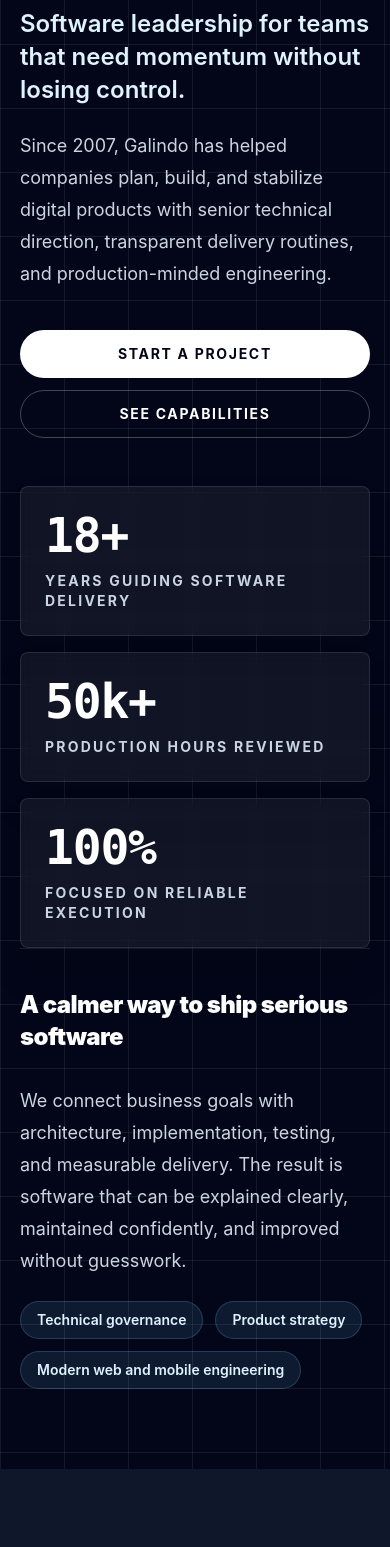
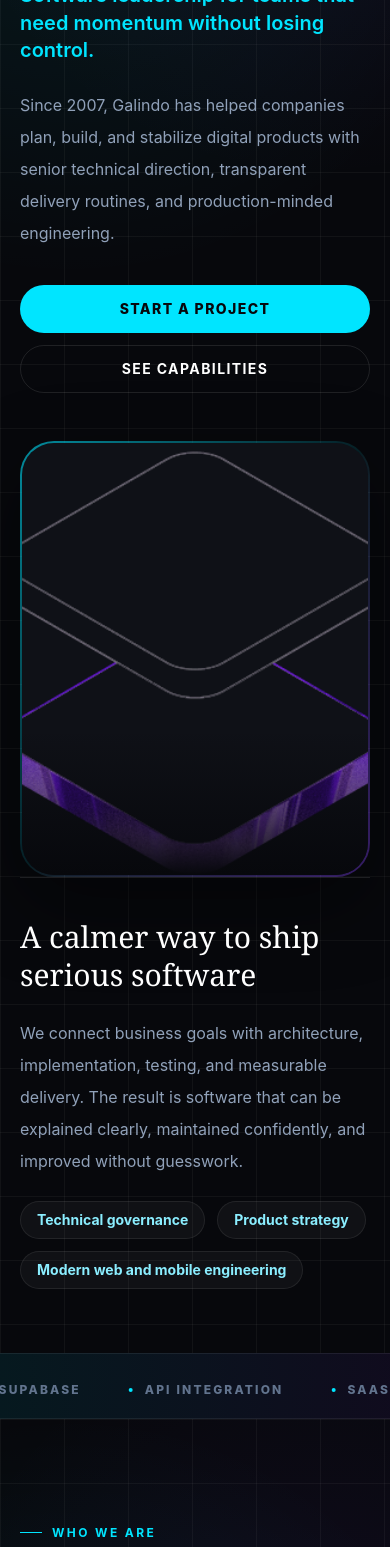
Before and after one commit to galindo-consulting-group/galindo-consulting-redesign, a React (Vite) app: page / in a window 390 px wide. Shown: the part 340-1887 px from the top of the page. Built offline with nearby package versions, Linux system fonts and the light colour scheme.

Commit message:
feat(ui): implement multi-language support and redesign core sections using portfolio layout guidelines

```diff
--- a/src/App.tsx
+++ b/src/App.tsx
@@ -5,10 +5,13 @@
 import ContactUs from "./components/ContactUs";
 import Footer from "./components/Footer";
 import NavBar from "./components/NavBar";
+import { useRevealOnScroll } from "./hooks/useRevealOnScroll";
 
 function App() {
+  useRevealOnScroll();
+
   return (
-    <main className="min-h-screen bg-white text-slate-950 antialiased">
+    <main className="min-h-screen bg-[#07080c] text-slate-100 antialiased">
       <NavBar />
       <Introduction />
       <AboutUs />
--- a/src/components/AboutUs.tsx
+++ b/src/components/AboutUs.tsx
@@ -17,22 +17,22 @@
   const { t } = useLanguage();
 
   return (
-    <section id="about" className="bg-slate-900 px-5 py-20 text-slate-100 sm:px-6 md:py-24 lg:px-10">
-      <div className="mx-auto max-w-7xl">
+    <section id="about" className="gcg-shell reveal bg-[#07080c] px-5 py-24 text-slate-100 sm:px-6 lg:px-10">
+      <div className="relative z-10 mx-auto max-w-7xl">
         <div className="mb-14 max-w-5xl">
-          <span className="inline-flex rounded-full border border-indigo-400/30 bg-indigo-400/10 px-4 py-2 text-xs font-bold uppercase tracking-[0.18em] text-indigo-200">
+          <span className="gcg-kicker text-xs font-bold uppercase tracking-[0.2em]">
             {t.about.eyebrow}
           </span>
-          <h2 className="mt-6 text-4xl font-black leading-tight tracking-tight text-white sm:text-5xl lg:text-6xl">
+          <h2 className="mt-5 max-w-4xl font-serif text-4xl font-normal leading-tight tracking-tight text-white sm:text-5xl lg:text-6xl">
             {t.about.title}
           </h2>
-          <p className="mt-6 max-w-4xl text-lg leading-8 text-slate-300">
+          <p className="mt-6 max-w-4xl text-lg leading-8 text-slate-400">
             {t.about.description}
           </p>
         </div>
 
-        <div className="mb-6 flex items-center justify-between border-y border-slate-700/70 py-4">
-          <p className="text-sm font-bold uppercase tracking-[0.18em] text-slate-400">
+        <div className="mb-6 flex items-center justify-between border-y border-white/10 py-4">
+          <p className="text-sm font-bold uppercase tracking-[0.18em] text-slate-500">
             {t.about.teamIntro}
           </p>
           <p className="font-mono text-sm text-slate-500">05</p>
@@ -45,26 +45,26 @@
             return (
               <article
                 key={member.name}
-                className="group flex min-h-[520px] flex-col overflow-hidden rounded-lg border border-slate-700 bg-slate-950 shadow-xl shadow-black/20 transition duration-300 hover:-translate-y-1 hover:border-indigo-300/50"
+                className="gcg-card gcg-topline flex min-h-[520px] flex-col overflow-hidden rounded-[18px]"
               >
-                <div className="relative h-72 shrink-0 overflow-hidden bg-slate-800">
+                <div className="relative h-72 shrink-0 overflow-hidden bg-[#0f1117]">
                   <img
                     src={imageData.image}
                     alt={member.name}
-                    className={`h-full w-full object-cover grayscale-[15%] transition duration-700 group-hover:scale-105 group-hover:grayscale-0 ${imageData.imagePlacement}`}
+                    className={`h-full w-full object-cover grayscale-[20%] transition duration-700 group-hover:scale-105 ${imageData.imagePlacement}`}
                   />
-                  <div className="absolute inset-0 bg-gradient-to-t from-slate-950/70 via-transparent to-transparent" />
-                  <span className="absolute left-4 top-4 rounded-full border border-white/20 bg-black/40 px-3 py-1 font-mono text-xs font-bold text-white backdrop-blur">
+                  <div className="absolute inset-0 bg-gradient-to-t from-[#07080c] via-transparent to-transparent" />
+                  <span className="absolute left-4 top-4 rounded-full border border-white/15 bg-black/40 px-3 py-1 font-mono text-xs font-bold text-white backdrop-blur">
                     {String(index + 1).padStart(2, "0")}
                   </span>
                 </div>
 
                 <div className="flex flex-1 flex-col p-5">
-                  <h3 className="text-2xl font-black leading-tight tracking-tight text-white">
+                  <h3 className="font-serif text-2xl font-normal leading-tight tracking-tight text-white">
                     {member.name}
                   </h3>
-                  <p className="mt-2 text-sm font-bold text-indigo-300">{member.role}</p>
-                  <p className="mt-4 text-sm leading-6 text-slate-300">{member.description}</p>
+                  <p className="mt-2 text-sm font-bold text-[#00e5ff]">{member.role}</p>
+                  <p className="mt-4 text-sm leading-6 text-slate-400">{member.description}</p>
                 </div>
               </article>
             );
--- a/src/components/Introduction.tsx
+++ b/src/components/Introduction.tsx
@@ -1,89 +1,107 @@
+import heroImg from "../assets/hero.png";
 import { useLanguage } from "../context/LanguageContext";
+
+const marqueeItems = [
+  "React",
+  "TypeScript",
+  "Supabase",
+  "API Integration",
+  "SaaS Architecture",
+  "Product Strategy",
+  "Analytics",
+  "Automation",
+];
 
 export default function Introduction() {
   const { t } = useLanguage();
+  const loopedItems = [...marqueeItems, ...marqueeItems];
 
   return (
-    <section
-      id="introduction"
-      className="relative overflow-hidden bg-slate-950 px-5 pb-20 pt-24 text-white sm:px-6 sm:pb-24 sm:pt-28 lg:px-10 lg:pb-28"
-    >
-      <div className="absolute inset-0 bg-[linear-gradient(to_right,rgba(148,163,184,0.12)_1px,transparent_1px),linear-gradient(to_bottom,rgba(148,163,184,0.12)_1px,transparent_1px)] bg-[size:4rem_4rem]" />
-      <div className="absolute inset-x-0 top-0 h-40 bg-gradient-to-b from-indigo-500/20 to-transparent" />
-
-      <div className="relative z-10 mx-auto max-w-7xl">
-        <div className="grid min-h-[620px] grid-cols-1 items-center gap-12 lg:grid-cols-[1.15fr_0.85fr]">
+    <>
+      <section id="introduction" className="gcg-shell bg-[#07080c] px-5 pb-16 pt-24 text-white sm:px-6 sm:pt-28 lg:px-10">
+        <div className="relative z-10 mx-auto grid min-h-[760px] max-w-7xl grid-cols-1 items-center gap-12 lg:grid-cols-[1.08fr_0.92fr]">
           <div>
-            <span className="inline-flex rounded-full border border-indigo-300/25 bg-indigo-400/10 px-4 py-2 text-xs font-bold uppercase tracking-[0.18em] text-indigo-200">
+            <span className="gcg-kicker gcg-fade-up gcg-fade-delay-1 text-xs font-bold uppercase tracking-[0.2em]">
               {t.introduction.eyebrow}
             </span>
 
-            <h1 className="mt-8 max-w-5xl text-5xl font-black leading-[0.95] tracking-tight text-white sm:text-6xl lg:text-7xl">
+            <h1 className="gcg-fade-up gcg-fade-delay-2 mt-7 max-w-5xl font-serif text-5xl font-normal leading-[0.95] tracking-tight text-white sm:text-6xl lg:text-7xl">
               {t.introduction.title}
             </h1>
 
-            <p className="mt-8 max-w-3xl text-2xl font-semibold leading-snug text-sky-100 sm:text-3xl">
+            <p className="gcg-fade-up gcg-fade-delay-3 mt-7 max-w-2xl text-xl font-semibold leading-snug text-[#00e5ff] sm:text-2xl">
               {t.introduction.subtitle}
             </p>
 
-            <p className="mt-6 max-w-3xl text-lg leading-8 text-slate-300">
+            <p className="gcg-fade-up gcg-fade-delay-4 mt-6 max-w-2xl text-base leading-8 text-slate-400 sm:text-lg">
               {t.introduction.description}
             </p>
 
-            <div className="mt-10 flex flex-col gap-3 sm:flex-row">
+            <div className="gcg-fade-up gcg-fade-delay-4 mt-9 flex flex-col gap-3 sm:flex-row">
               <a
                 href="#contact"
-                className="inline-flex h-12 items-center justify-center rounded-full bg-white px-6 text-sm font-bold uppercase tracking-[0.12em] text-slate-950 transition-colors hover:bg-sky-100"
+                className="inline-flex h-12 items-center justify-center rounded-full bg-[#00e5ff] px-6 text-sm font-extrabold uppercase tracking-[0.1em] text-[#07080c] transition hover:-translate-y-0.5 hover:bg-[#33ecff] hover:shadow-[0_10px_34px_rgba(0,229,255,0.24)]"
               >
                 {t.introduction.primaryCta}
               </a>
               <a
                 href="#services"
-                className="inline-flex h-12 items-center justify-center rounded-full border border-white/25 px-6 text-sm font-bold uppercase tracking-[0.12em] text-white transition-colors hover:border-white/60 hover:bg-white/10"
+                className="inline-flex h-12 items-center justify-center rounded-full border border-white/10 px-6 text-sm font-bold uppercase tracking-[0.1em] text-white transition hover:-translate-y-0.5 hover:border-[#00e5ff] hover:text-[#00e5ff]"
               >
                 {t.introduction.secondaryCta}
               </a>
             </div>
           </div>
 
-          <div className="grid gap-4">
-            {t.introduction.metrics.map((metric) => (
-              <div
-                key={metric.label}
-                className="rounded-lg border border-white/10 bg-white/[0.06] p-6 shadow-2xl shadow-black/20 backdrop-blur"
-              >
-                <span className="block font-mono text-5xl font-black tracking-tight text-white sm:text-6xl">
-                  {metric.value}
-                </span>
-                <span className="mt-3 block text-sm font-bold uppercase tracking-[0.16em] text-slate-300">
-                  {metric.label}
-                </span>
+          <div className="gcg-fade-up gcg-fade-delay-3 relative">
+            <div className="relative mx-auto max-w-xl rounded-[34px] bg-gradient-to-br from-[#00e5ff]/60 via-[#00e5ff]/10 to-[#7c3aed]/40 p-[2px] shadow-[0_28px_80px_rgba(0,0,0,0.45)]">
+              <div className="overflow-hidden rounded-[32px] bg-[#0f1117]">
+                <img src={heroImg} alt="Galindo Consulting Group" className="aspect-[4/5] w-full object-cover object-center opacity-90" />
+                <div className="absolute inset-x-[2px] bottom-[2px] h-1/3 rounded-b-[32px] bg-gradient-to-t from-[#07080c] to-transparent" />
               </div>
-            ))}
+            </div>
+
+            <div className="gcg-card absolute -left-3 bottom-10 hidden rounded-2xl px-5 py-4 backdrop-blur lg:block">
+              <p className="text-[11px] font-bold uppercase tracking-[0.18em] text-slate-500">Delivery</p>
+              <p className="mt-1 text-2xl font-black text-[#00e5ff]">18+</p>
+              <p className="text-xs text-slate-400">years</p>
+            </div>
+
+            <div className="gcg-card absolute -right-3 top-10 hidden rounded-2xl px-5 py-4 backdrop-blur lg:block">
+              <p className="text-[11px] font-bold uppercase tracking-[0.18em] text-slate-500">Systems</p>
+              <p className="mt-1 text-2xl font-black text-[#00e5ff]">50k+</p>
+              <p className="text-xs text-slate-400">hours</p>
+            </div>
           </div>
         </div>
 
-        <div className="grid gap-8 border-t border-white/10 pt-10 lg:grid-cols-[0.9fr_1.1fr]">
+        <div className="relative z-10 mx-auto grid max-w-7xl gap-6 border-t border-white/10 pt-10 lg:grid-cols-[0.75fr_1.25fr]">
+          <h2 className="font-serif text-3xl font-normal leading-tight text-white sm:text-4xl">
+            {t.introduction.thesisTitle}
+          </h2>
           <div>
-            <h2 className="text-2xl font-black tracking-tight text-white sm:text-3xl">
-              {t.introduction.thesisTitle}
-            </h2>
-          </div>
-          <div>
-            <p className="text-lg leading-8 text-slate-300">{t.introduction.thesis}</p>
+            <p className="text-base leading-8 text-slate-400 sm:text-lg">{t.introduction.thesis}</p>
             <div className="mt-6 flex flex-wrap gap-3">
               {t.introduction.proofPoints.map((point) => (
-                <span
-                  key={point}
-                  className="rounded-full border border-sky-300/20 bg-sky-300/10 px-4 py-2 text-sm font-semibold text-sky-100"
-                >
+                <span key={point} className="gcg-pill rounded-full px-4 py-2 text-sm font-bold">
                   {point}
                 </span>
               ))}
             </div>
           </div>
         </div>
+      </section>
+
+      <div className="gcg-marquee py-5">
+        <div className="gcg-marquee-track gap-12 px-6">
+          {loopedItems.map((item, index) => (
+            <span key={`${item}-${index}`} className="inline-flex items-center gap-3 text-xs font-extrabold uppercase tracking-[0.18em] text-slate-500">
+              <span className="h-1 w-1 rounded-full bg-[#00e5ff]" />
+              {item}
+            </span>
+          ))}
+        </div>
       </div>
-    </section>
+    </>
   );
 }
--- /dev/null
+++ b/src/hooks/useRevealOnScroll.ts
@@ -0,0 +1,26 @@
+import { useEffect } from "react";
+
+export function useRevealOnScroll() {
+  useEffect(() => {
+    const revealItems = Array.from(document.querySelectorAll<HTMLElement>(".reveal"));
+
+    if (!revealItems.length) {
+      return;
+    }
+
+    const observer = new IntersectionObserver(
+      (entries) => {
+        entries.forEach((entry) => {
+          if (entry.isIntersecting) {
+            entry.target.classList.add("visible");
+          }
+        });
+      },
+      { threshold: 0.16 },
+    );
+
+    revealItems.forEach((item) => observer.observe(item));
+
+    return () => observer.disconnect();
+  }, []);
+}
--- a/src/index.css
+++ b/src/index.css
@@ -4,8 +4,157 @@
   box-sizing: border-box;
 }
 
+html {
+  scroll-behavior: smooth;
+}
+
 body {
   margin: 0;
+  background: #07080c;
   -webkit-font-smoothing: antialiased;
   -moz-osx-font-smoothing: grayscale;
 }
+
+.gcg-shell {
+  position: relative;
+  overflow: hidden;
+}
+
+.gcg-shell::before {
+  content: "";
+  position: absolute;
+  inset: 0;
+  pointer-events: none;
+  background-image:
+    radial-gradient(circle at 18% 12%, rgba(0, 229, 255, 0.08), transparent 26rem),
+    radial-gradient(circle at 82% 8%, rgba(124, 58, 237, 0.08), transparent 24rem),
+    linear-gradient(to right, rgba(255, 255, 255, 0.045) 1px, transparent 1px),
+    linear-gradient(to bottom, rgba(255, 255, 255, 0.045) 1px, transparent 1px);
+  background-size: auto, auto, 4rem 4rem, 4rem 4rem;
+}
+
+.gcg-kicker {
+  display: inline-flex;
+  align-items: center;
+  gap: 0.65rem;
+  color: #00e5ff;
+}
+
+.gcg-kicker::before {
+  content: "";
+  width: 1.35rem;
+  height: 1px;
+  background: #00e5ff;
+}
+
+.gcg-card {
+  border: 1px solid rgba(255, 255, 255, 0.07);
+  background: #141720;
+  box-shadow: 0 18px 54px rgba(0, 0, 0, 0.28);
+  transition: border-color 0.28s ease, box-shadow 0.28s ease, transform 0.28s ease;
+}
+
+.gcg-card:hover {
+  border-color: rgba(0, 229, 255, 0.24);
+  box-shadow: 0 24px 70px rgba(0, 0, 0, 0.42);
+  transform: translateY(-4px);
+}
+
+.gcg-topline {
+  position: relative;
+  overflow: hidden;
+}
+
+.gcg-topline::before {
+  content: "";
+  position: absolute;
+  top: 0;
+  left: 0;
+  right: 0;
+  height: 2px;
+  background: linear-gradient(90deg, #00e5ff, #7c3aed);
+  transform: scaleX(0);
+  transform-origin: left;
+  transition: transform 0.3s ease;
+}
+
+.gcg-topline:hover::before {
+  transform: scaleX(1);
+}
+
+.gcg-pill {
+  border: 1px solid rgba(255, 255, 255, 0.08);
+  background: rgba(255, 255, 255, 0.04);
+  color: #8beeff;
+  transition: border-color 0.2s ease, color 0.2s ease, background 0.2s ease;
+}
+
+.gcg-pill:hover {
+  border-color: rgba(0, 229, 255, 0.35);
+  background: rgba(0, 229, 255, 0.08);
+  color: #00e5ff;
+}
+
+.gcg-marquee {
+  overflow: hidden;
+  white-space: nowrap;
+  border-top: 1px solid rgba(255, 255, 255, 0.07);
+  border-bottom: 1px solid rgba(255, 255, 255, 0.07);
+  background: linear-gradient(90deg, rgba(0, 229, 255, 0.08), rgba(124, 58, 237, 0.08));
+}
+
+.gcg-marquee-track {
+  display: inline-flex;
+  min-width: max-content;
+  animation: gcg-marquee 30s linear infinite;
+}
+
+.reveal {
+  opacity: 0;
+  transform: translateY(28px);
+  transition: opacity 0.7s ease, transform 0.7s ease;
+}
+
+.reveal.visible {
+  opacity: 1;
+  transform: translateY(0);
+}
+
+.gcg-fade-up {
+  opacity: 0;
+  animation: gcg-slide-up 0.75s ease forwards;
+}
+
+.gcg-fade-delay-1 { animation-delay: 0.1s; }
+.gcg-fade-delay-2 { animation-delay: 0.22s; }
+.gcg-fade-delay-3 { animation-delay: 0.34s; }
+.gcg-fade-delay-4 { animation-delay: 0.46s; }
+
+@keyframes gcg-slide-up {
+  from { opacity: 0; transform: translateY(24px); }
+  to { opacity: 1; transform: translateY(0); }
+}
+
+@keyframes gcg-marquee {
+  from { transform: translateX(0); }
+  to { transform: translateX(-50%); }
+}
+
+@media (prefers-reduced-motion: reduce) {
+  .gcg-marquee-track,
+  .gcg-fade-up {
+    animation: none;
+    opacity: 1;
+  }
+
+  .reveal {
+    opacity: 1;
+    transform: none;
+    transition: none;
+  }
+
+  .gcg-card,
+  .gcg-pill {
+    transition: none;
+  }
+}
--- a/src/locales/en.ts
+++ b/src/locales/en.ts
@@ -52,13 +52,13 @@
       },
       {
         name: "Rodrigo Schidmit",
-        role: "Junior Developer",
+        role: "Solutions Engineer",
         description:
           "Supports responsive feature delivery, reusable interface components, and continuous quality validation.",
       },
       {
         name: "Hiran Henriques",
-        role: "Junior Developer",
+        role: "Solutions Engineer",
         description:
           "Works on API consumption, interaction logic, semantic markup, and clean implementation details.",
       },
--- a/src/locales/es.ts
+++ b/src/locales/es.ts
@@ -54,13 +54,13 @@
       },
       {
         name: "Rodrigo Schidmit",
-        role: "Desarrollador Junior",
+        role: "Solutions Engineer",
         description:
           "Apoya la entrega responsive de funcionalidades, componentes reutilizables y validación continua de calidad.",
       },
       {
         name: "Hiran Henriques",
-        role: "Desarrollador Junior",
+        role: "Solutions Engineer",
         description:
           "Trabaja en consumo de APIs, lógica de interacción, marcado semántico y detalles limpios de implementación.",
       },
--- a/src/locales/pt.ts
+++ b/src/locales/pt.ts
@@ -54,13 +54,13 @@
       },
       {
         name: "Rodrigo Schidmit",
-        role: "Desenvolvedor Júnior",
+        role: "Solutions Engineer",
         description:
           "Apoia entrega responsiva de funcionalidades, componentes reutilizáveis e validação contínua de qualidade.",
       },
       {
         name: "Hiran Henriques",
-        role: "Desenvolvedor Júnior",
+        role: "Solutions Engineer",
         description:
           "Atua em consumo de APIs, lógica de interação, marcação semântica e detalhes limpos de implementação.",
       },
```
Also changed, not shown: src/components/ContactUs.tsx (+28 -30 lines), src/components/NavBar.tsx (+10 -10 lines), src/components/Projects.tsx (+99 -39 lines), src/components/Services.tsx (+16 -17 lines).
